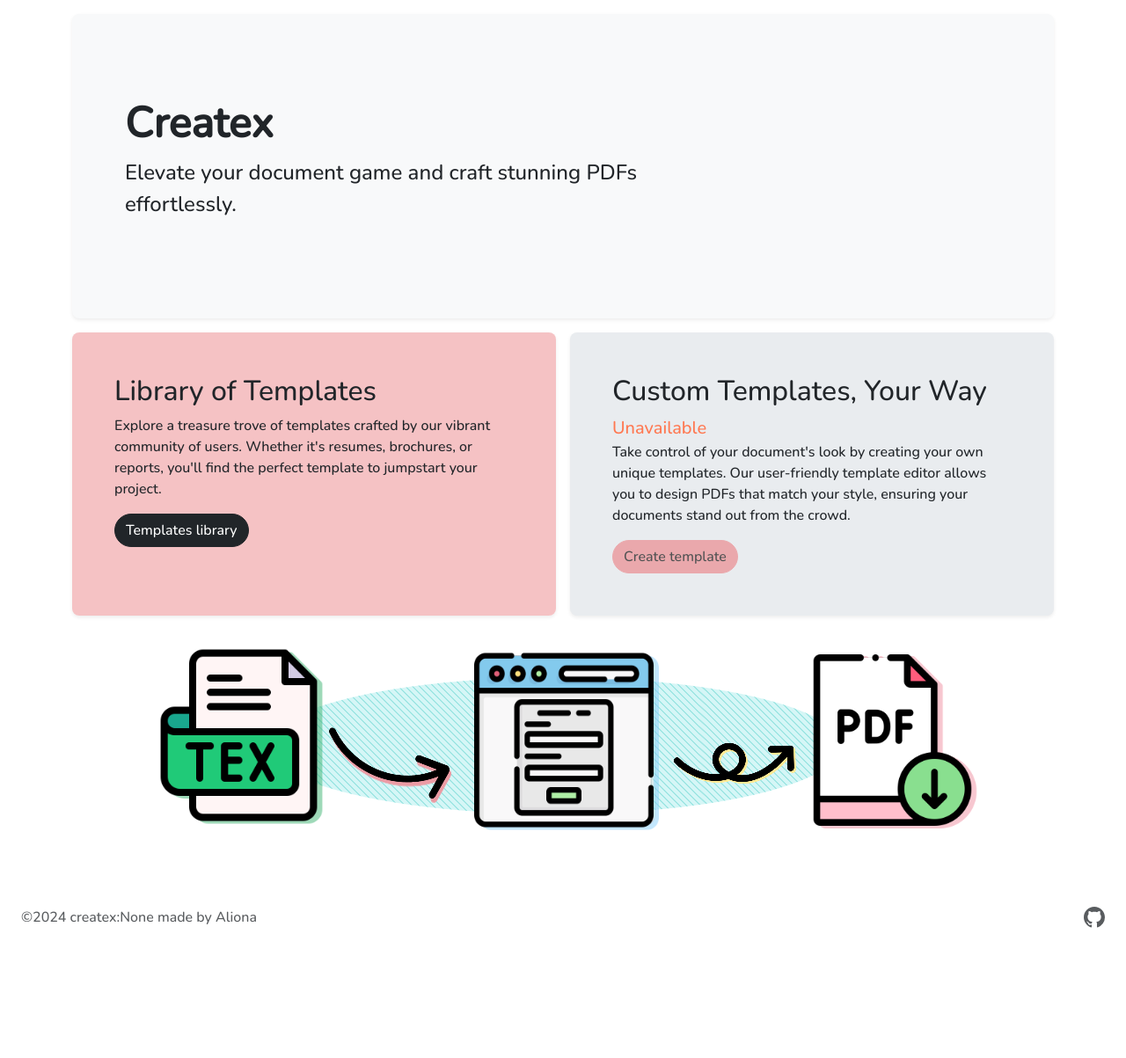
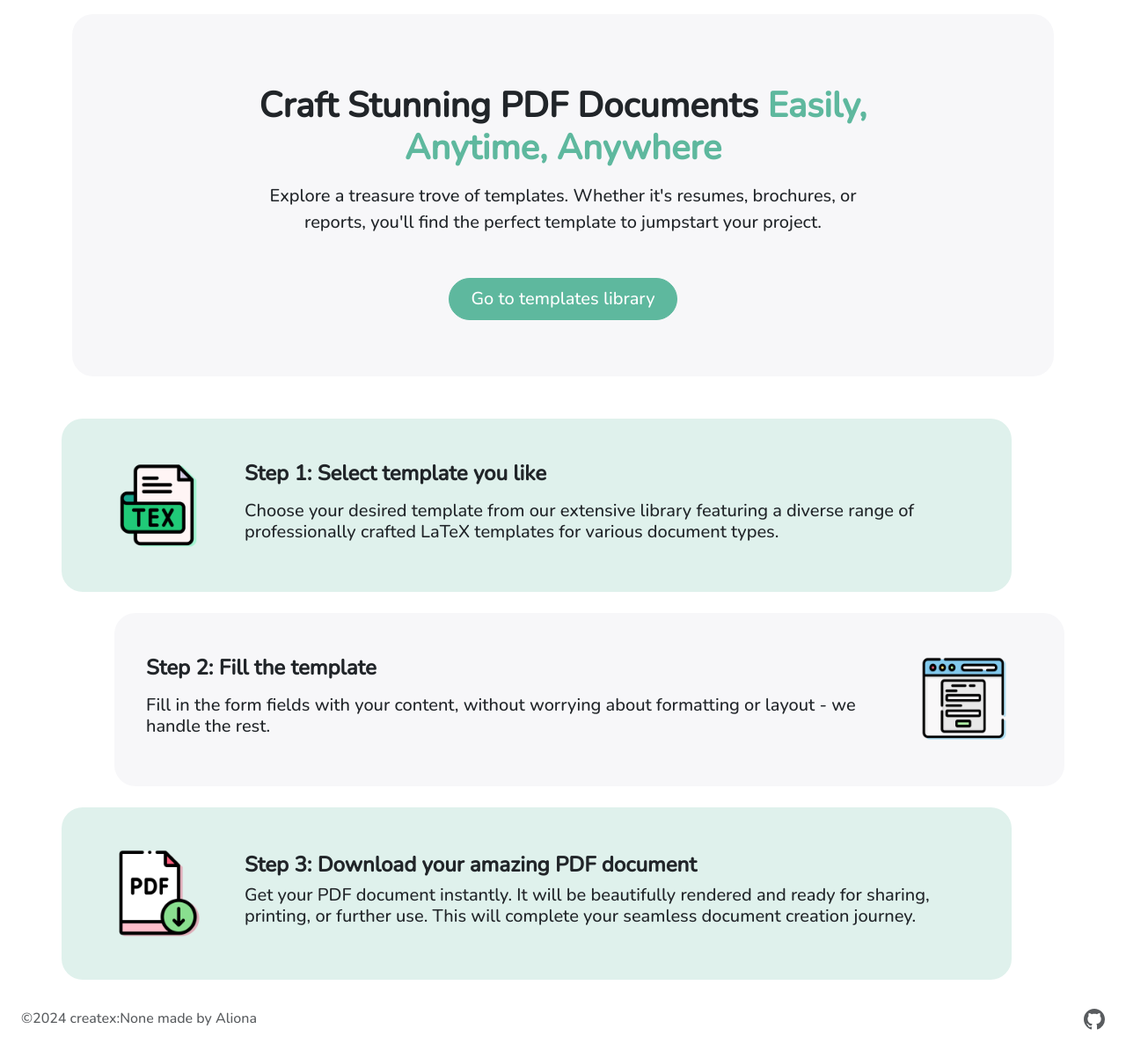
Before and after one commit to al3nka/createx, a Django app: page / in a window 1280 px wide. Shown: the part 74-1277 px from the top of the page at 88% size. Before the commit the page ends 1129 px from the top, so only its background shows below. Run offline with Django 4.2, Linux system fonts and the light colour scheme; some libraries are stand-ins or nearby versions.

Commit message:
Redesign main page

```diff
--- a/src/main/templates/index.html
+++ b/src/main/templates/index.html
@@ -5,38 +5,61 @@
 
 
   <div class="container">
-    <div class="p-5 mb-3 bg-body-tertiary rounded-3 shadow-sm">
-      <div class="container-fluid py-5">
-        <h1 class="display-5 fw-bold">Createx</h1>
-        <p class="col-md-8 fs-4">
-          Elevate your document game and craft stunning PDFs effortlessly.
-        </p>
+    <div class="bg-card-bg-color rounded text-center mb-5" style="padding-top: 5rem; padding-bottom: 4rem">
+      <div class="row h-100">
+        <div class="col col-md-10 col-xl-8 text-center d-flex justify-content-center align-items-center mx-auto ">
+          <div>
+          <h1 class="display-6 fw-bold mb-3">
+            Craft Stunning PDF Documents <span class="text-primary">Easily, Anytime, Anywhere</span>
+          </h1>
+          <p class="mb-4 fs-5 mb-5">
+            Explore a treasure trove of templates. Whether it's resumes, brochures, or reports,
+            you'll find the perfect template to jumpstart your project.
+          </p>
+          <button class="btn btn-primary py-2 px-4 fs-5 text-white">Go to templates library</button>
+          </div>
+        </div>
       </div>
     </div>
 
-
-    <div class="row g-3 align-items-md-stretch">
-      <div class="col-lg-6">
-        <div class="h-100 p-5 bg-secondary bg-opacity-50 rounded-3 shadow-sm">
-          <h2>Library of Templates</h2>
-          <p>Explore a treasure trove of templates crafted by our vibrant community of users. Whether it's resumes,
-            brochures, or reports, you'll find the perfect template to jumpstart your project.</p>
-          <a class="btn btn-dark" type="button" href="{% url "tex_draft_list" %}">Templates library</a>
+    <div class="">
+        <div class="row d-flex align-items-center align-items-md-start align-items-xl-center bg-primary-subtle rounded py-5 px-3 px-lg-4 mb-4 me-5">
+          <div class="col col-12 col-md-2 col-sm-3 mb-3 mb-sm-0 d-flex justify-content-center">
+            <div>
+              <img src="{% static 'img/latex_template_icon.png' %}" style="height: 100px;" alt="LaTeX template icon">
+            </div>
+          </div>
+          <div class="col">
+            <h4 class="mb-3 fw-bold">Step 1: Select template you like</h4>
+            <p class="h5 mt-auto">
+              Choose your desired template from our extensive library featuring a diverse range
+              of professionally crafted LaTeX templates for various document types.
+            </p>
+          </div>
         </div>
-      </div>
-      <div class="col-lg-6">
-        <div class="h-100 p-5 bg-body-secondary rounded-3 shadow-sm">
-          <h2>Custom Templates, Your Way</h2>
-          <span class="text-danger fs-5 align-middle">Unavailable</span>
-          <p>Take control of your document's look by creating your own unique templates. Our user-friendly template
-            editor allows you to design PDFs that match your style, ensuring your documents stand out from the
-            crowd.</p>
-          <a class="btn btn-secondary disabled" type="button" href="{% url "tex_draft_create" %}">Create template</a>
+        <div class="row d-flex flex-wrap-reverse align-items-center align-items-md-start align-items-xl-center bg-card-bg-color rounded py-5 px-4 mb-4 ms-5">
+          <div class="col">
+            <h4 class="mb-3 fw-bold">Step 2: Fill the template</h4>
+            <p class="h5">
+              Fill in the form fields with your content, without worrying about formatting or layout - we handle the rest.
+            </p>
+          </div>
+          <div class="col col-12 col-md-2 col-sm-3 mb-3 mb-sm-0 d-flex justify-content-center ms-auto me-1">
+            <img src="{% static 'img/form_icon.png' %}" style="height: 100px;" alt="Form icon">
+          </div>
         </div>
-      </div>
-    </div>
-    <div class="mb-4 rounded-3 d-flex justify-content-center">
-      <img src="{% static 'img/index_image.png' %}" class="img-fluid" alt="...">
+        <div class="row d-flex bg-primary-subtle align-items-center align-items-md-start align-items-xl-center rounded py-5 px-3 px-lg-4 me-5">
+          <div class="col col-12 col-md-2 col-sm-3 mb-3 mb-sm-0 d-flex justify-content-center">
+            <img src="{% static 'img/pdf_file_icon.png' %}" style="height: 100px;" alt="PDF file icon">
+          </div>
+          <div class="col">
+            <h4 class="mb-2 fw-bold">Step 3: Download your amazing PDF document</h4>
+            <p class="h5">
+              Get your PDF document instantly. It will be beautifully rendered and ready for sharing, printing,
+              or further use. This will complete your seamless document creation journey.
+            </p>
+          </div>
+        </div>
     </div>
   </div>
 
```
Also changed, not shown: src/static/img/form_icon.png (added), src/static/img/latex_template_icon.png (added), src/static/img/pdf_file_icon.png (added).
